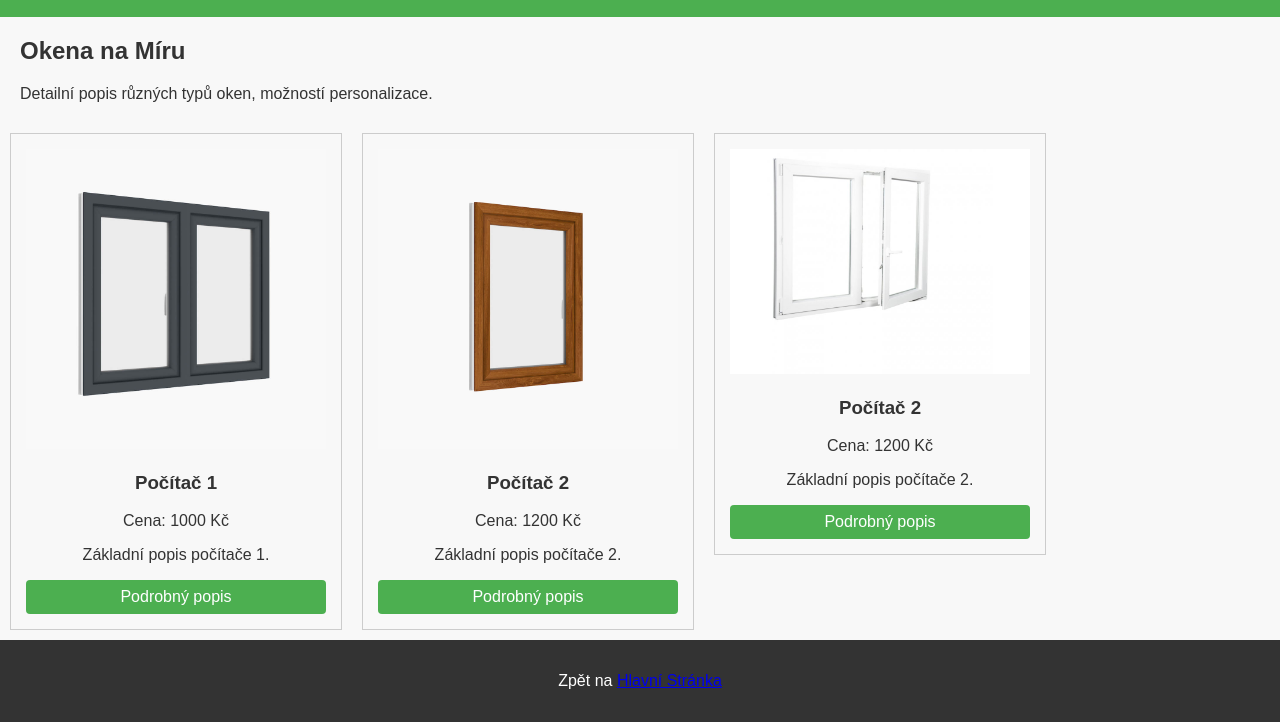
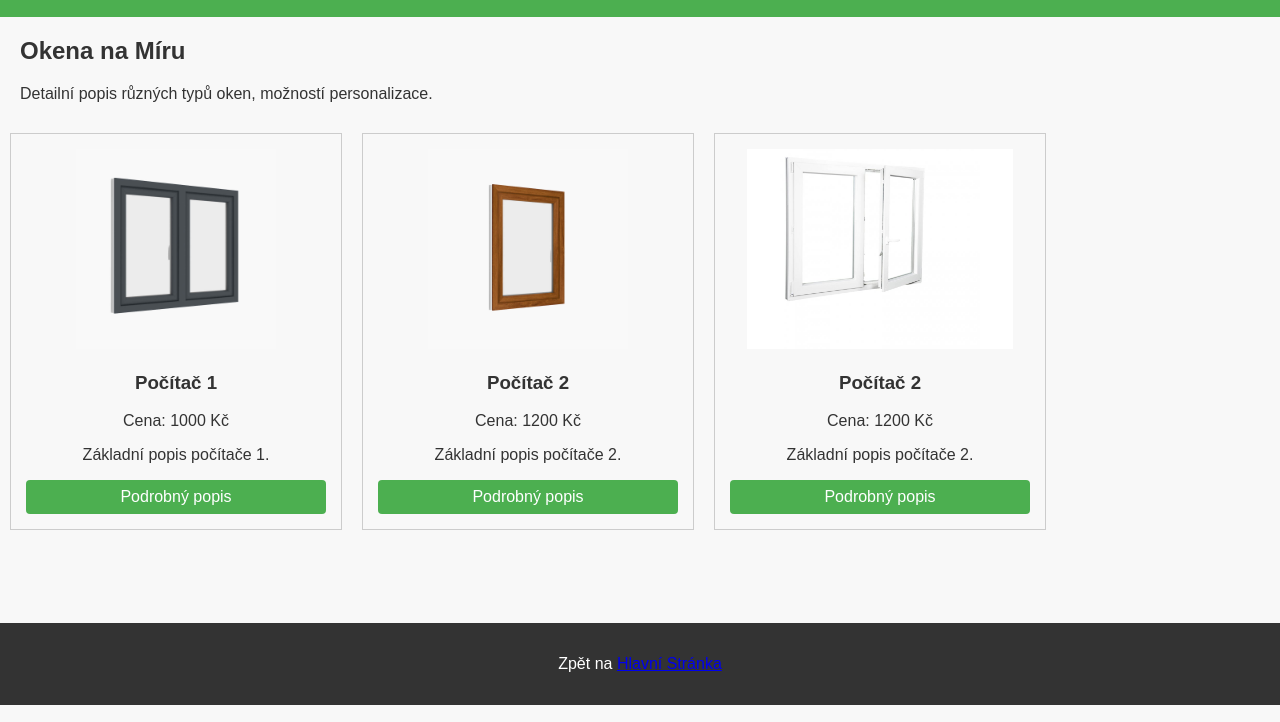
Before and after one commit to kritomas/Oknasy, a plain HTML site: page window.html in a window 1280 px wide. Shown: the part 95-817 px from the top of the page. Drawn offline with Linux system fonts and the light colour scheme.

Commit message:
oprava-img

```diff
--- a/window.html
+++ b/window.html
@@ -22,7 +22,7 @@
 
         img {
             max-width: 100%;
-            height: auto;
+            max-height: 200px;
         }
 
         .details-button {
```
Also changed, not shown: sausage.html (+1 -0 lines).
